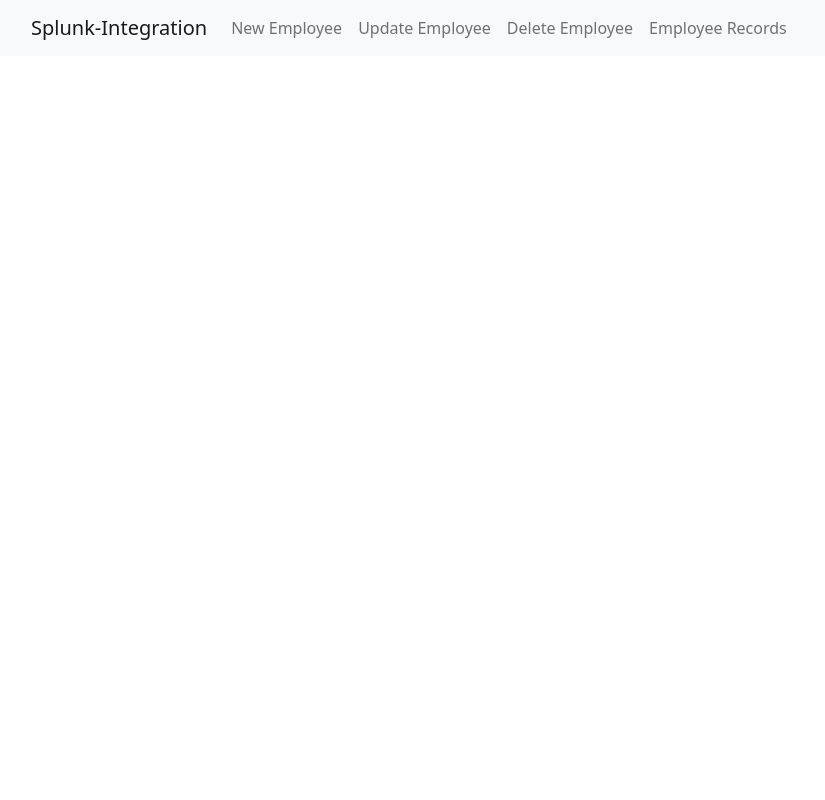
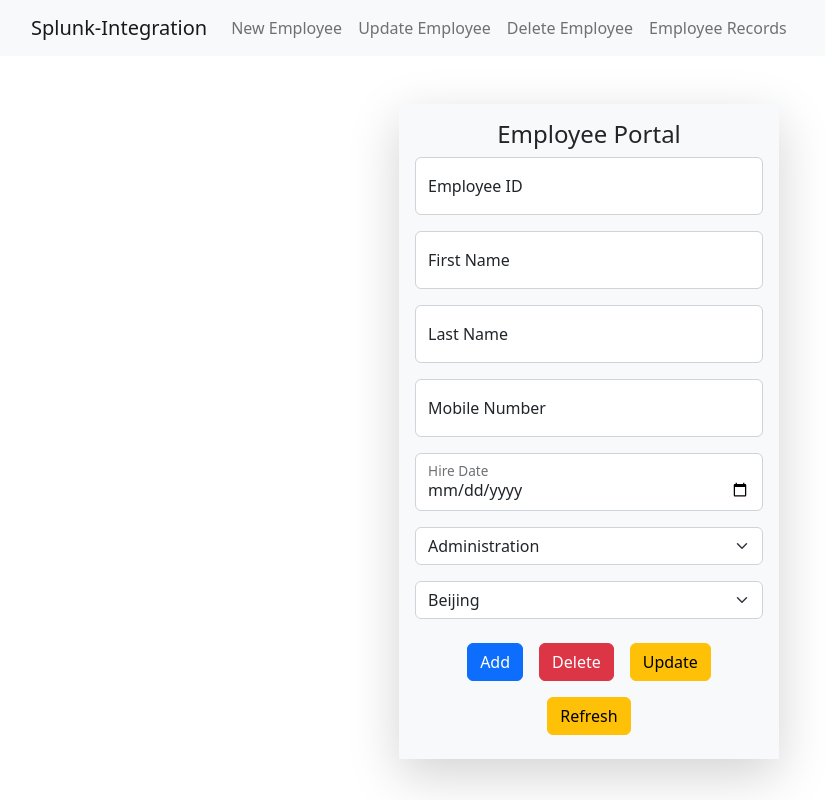
Before and after one commit to AmuthesWaran/React-SpringBoot-MySQL-Splunk, a React (Create React App) app in the folder splunk-intergation-react-frontend/: page / in a window 1280 px wide. Shown: the whole page, without its empty margins (51-876 px from the left). Built offline with nearby package versions, Linux system fonts and the light colour scheme.

Commit message:
minor changes and dep added

```diff
--- a/splunk-intergation-react-frontend/package.json
+++ b/splunk-intergation-react-frontend/package.json
@@ -10,6 +10,7 @@
     "react": "^18.2.0",
     "react-bootstrap": "^2.7.4",
     "react-dom": "^18.2.0",
+    "react-hook-form": "^7.44.1",
     "react-scripts": "5.0.1",
     "web-vitals": "^2.1.4",
     "workbox-background-sync": "^6.5.4",
--- a/splunk-intergation-react-frontend/src/App.js
+++ b/splunk-intergation-react-frontend/src/App.js
@@ -2,6 +2,7 @@ import React from 'react';
 import Container from 'react-bootstrap/Container';
 import Nav from 'react-bootstrap/Nav';
 import Navbar from 'react-bootstrap/Navbar';
+import NewEmployeeUpdate from './NewEmployeeUpdate';
 
 function App() {
 
@@ -22,6 +23,7 @@ function App() {
           </Navbar.Collapse>
         </Container>
       </Navbar>
+      <NewEmployeeUpdate />
 
     </div>
   );
```
Also changed, not shown: 1 other file (tests, documents, lock files or other folders).
